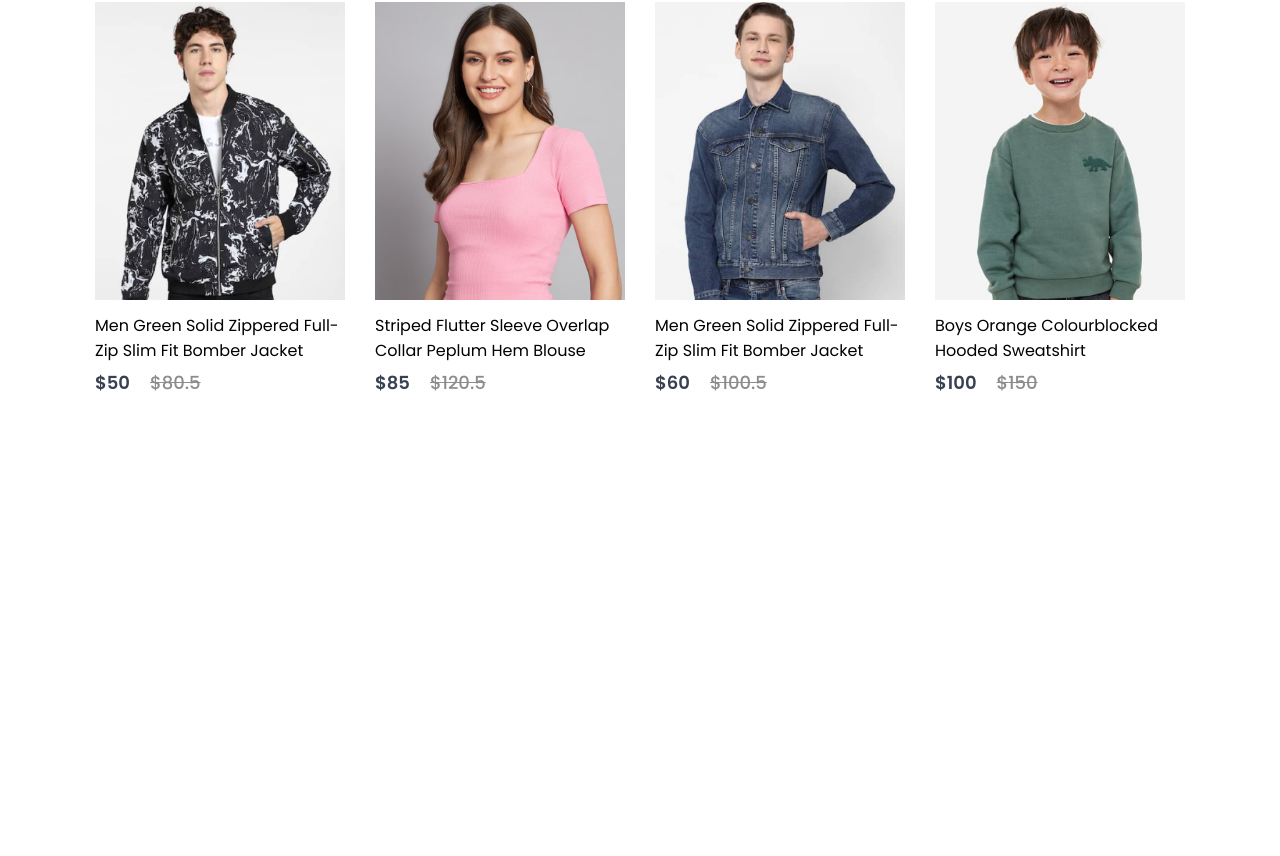
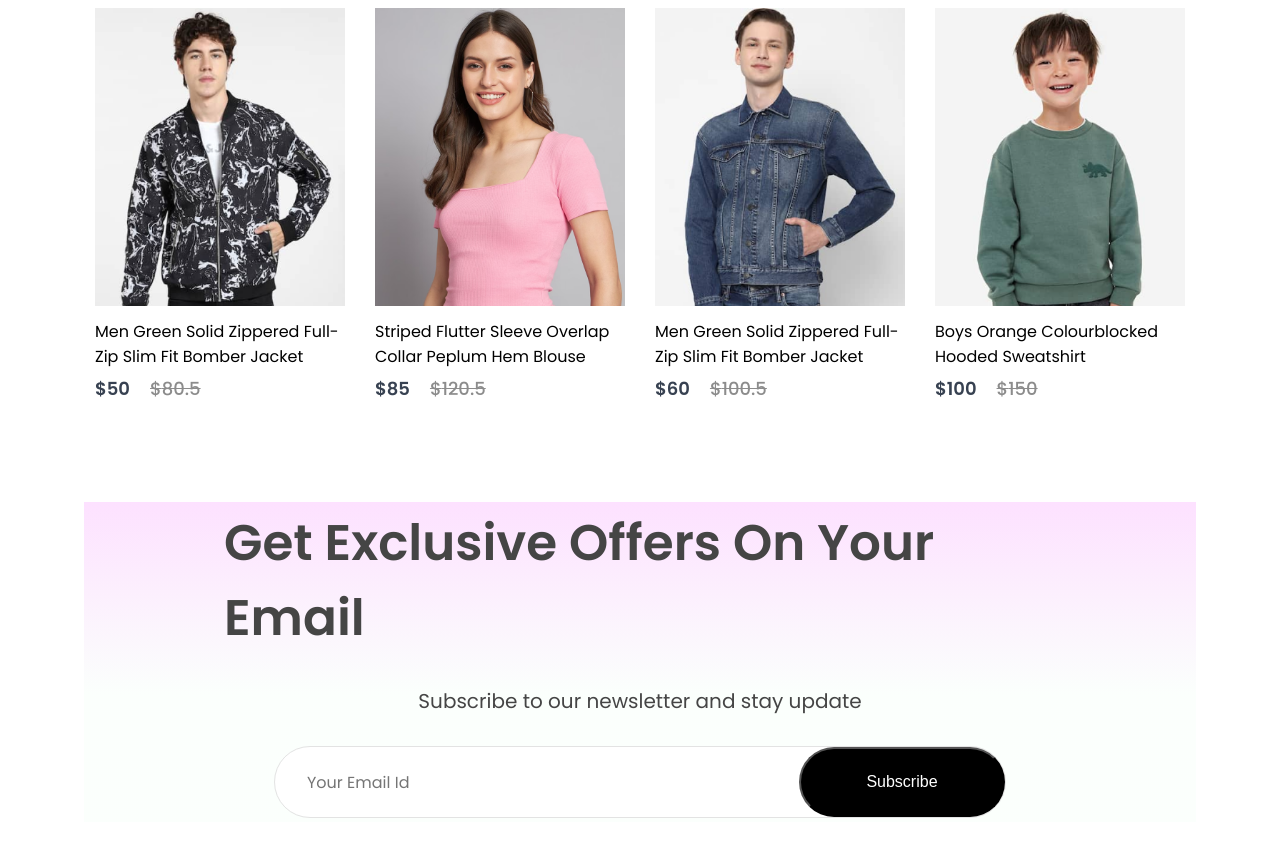
Before and after one commit to sahilsh17/Ecom, a React (Create React App) app in the folder frontend/: page / in a window 1280 px wide. Shown: the part 2817-3673 px from the top of the page. Before the commit the page ends 3213 px from the top, so only its background shows below. Built offline with nearby package versions, Linux system fonts and the light colour scheme.

Commit message:
created Newsletter component and its css file

```diff
--- a/frontend/src/Components/NewCollections/NewCollections.css
+++ b/frontend/src/Components/NewCollections/NewCollections.css
@@ -3,7 +3,7 @@
   flex-direction: column;
   align-items: center;
   gap: 10px;
-  height: 90vh;
+margin-bottom: 100px;
 }
 .new-collections h1{
   color: #171717;
--- /dev/null
+++ b/frontend/src/Components/NewsLetter/NewsLetter.css
@@ -0,0 +1,55 @@
+.newsletter{
+  width: 65%;
+  height: 40vh;
+  display: flex;
+  align-items: center;
+  justify-content: center;
+  flex-direction: column;
+  margin:auto;
+  padding: 0px 140px;
+  margin-bottom: 150px;
+  background:linear-gradient(180deg, #fde1ff 0%,#e1ffea22 60%);
+  gap: 30px;
+}
+
+.newsletter h1{
+  color: #454545;
+  font-size: 50px;
+  font-weight:600;
+}
+
+.newsletter p{
+  color: #454545;
+  font-size: 20px;
+}
+
+.newsletter div{
+  display: flex;
+  align-items: center;
+  justify-content: space-between;
+  background: white;
+  width:730px;
+  height: 70px;
+  border-radius: 80px;
+  border: 1px solid #e3e3e3;
+}
+
+.newsletter input{
+  width: 500px;
+  margin-left: 30px;
+  border:none;
+  outline: none;
+  color: #616161;
+  font-family: Poppins;
+  font-size: 16px;
+}
+
+.newsletter div button{
+  width: 210px;
+  height: 70px;
+  border-radius: 80px;
+  background: black;
+  color: white;
+  font-size: 16px;
+  cursor: pointer;
+}
--- /dev/null
+++ b/frontend/src/Components/NewsLetter/NewsLetter.jsx
@@ -0,0 +1,15 @@
+import React from 'react';
+import './NewsLetter.css';
+
+export const NewsLetter = () => {
+  return (
+    <div className="newsletter">
+      <h1>Get Exclusive Offers On Your Email</h1>
+      <p>Subscribe to our newsletter and stay update </p>
+      <div>
+        <input type='email' placeholder='Your Email Id' />
+        <button>Subscribe</button>
+      </div>
+    </div>
+  )
+}
--- a/frontend/src/Pages/Shop.jsx
+++ b/frontend/src/Pages/Shop.jsx
@@ -3,6 +3,7 @@ import { Hero } from '../Components/Hero/Hero'
 import { Popular } from '../Components/Popular/Popular'
 import { Offers } from '../Components/Offers/Offers'
 import { NewCollections } from '../Components/NewCollections/NewCollections'
+import { NewsLetter } from '../Components/NewsLetter/NewsLetter'
 
 export const Shop = () => {
   return (
@@ -11,6 +12,7 @@ export const Shop = () => {
       <Popular />
       <Offers />
       <NewCollections />
+      <NewsLetter />
     </div>
   )
 }
```
